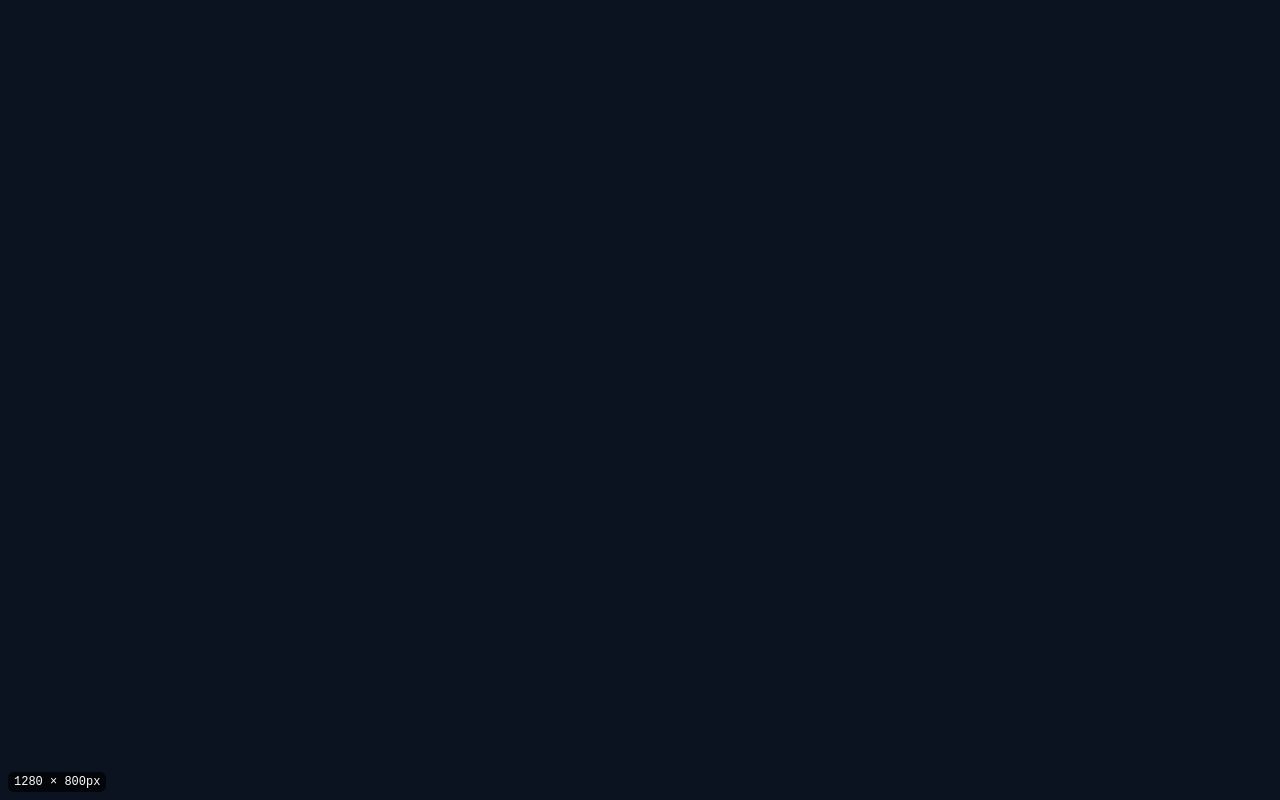
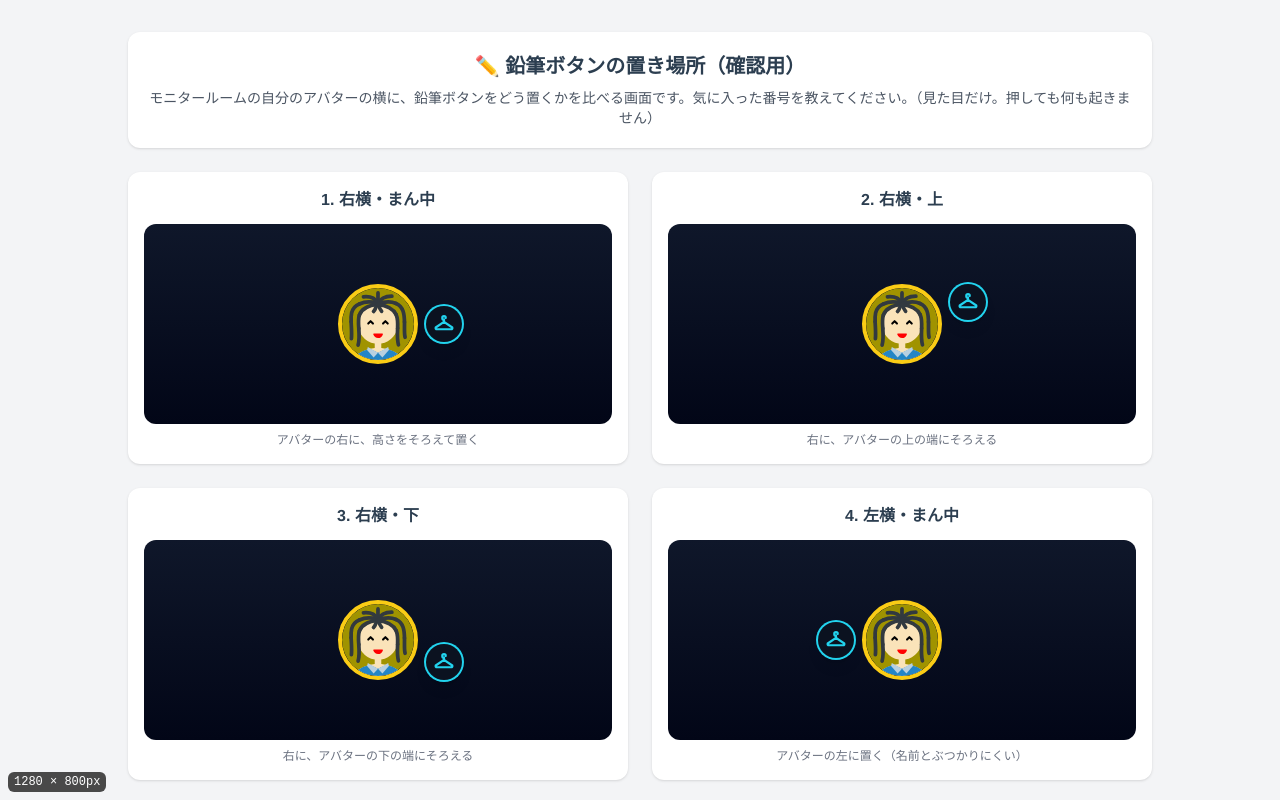
Before and after one commit to nisino25/ce-n-game, a Vue app: page /avatar-button-lab in a window 1280 px wide. Before the commit this address had no page. Shown: the top 800 px of the page. Built offline with nearby package versions, Linux system fonts and the light colour scheme.

Commit message:
開発用の「鉛筆ボタンの置き場所」の比較画面を追加する（/avatar-button-lab）
Co-Authored-By: Claude Haiku 5.5 <noreply@anthropic.com>

```diff
--- a/src/router/index.js
+++ b/src/router/index.js
@@ -42,6 +42,7 @@ import SoundTest from "@/views/DominationGame/SoundTest.vue";
 import EatenCompare from "@/views/DominationGame/EatenCompare.vue";
 import DeviceStats from "@/views/Admin/DeviceStats.vue";
 import ClothesLab from "@/views/ClothesLab/ClothesLab.vue";
+import AvatarButtonLab from "@/views/AvatarButtonLab/AvatarButtonLab.vue";
 
 
 const routes = [
@@ -251,6 +252,13 @@ const routes = [
         component: ClothesLab
     },
 
+    // ■鉛筆ボタンの置き場所を比べる画面（開発用）
+    {
+        path: "/avatar-button-lab",
+        name: "AvatarButtonLab",
+        component: AvatarButtonLab
+    },
+
     {
         path: "/creature-scan",
         name: "CreatureScan",
--- /dev/null
+++ b/src/views/AvatarButtonLab/AvatarButtonLab.vue
@@ -0,0 +1,76 @@
+<template>
+    <div class="min-h-screen bg-gray-100 py-8 px-4">
+        <div class="max-w-5xl mx-auto">
+
+            <header class="bg-white rounded-xl shadow p-5 mb-6">
+                <h1 class="text-xl font-bold">✏️ 鉛筆ボタンの置き場所（確認用）</h1>
+                <p class="text-sm text-gray-600 mt-2">
+                    モニタールームの自分のアバターの横に、鉛筆ボタンをどう置くかを比べる画面です。気に入った番号を教えてください。（見た目だけ。押しても何も起きません）
+                </p>
+            </header>
+
+            <div class="grid sm:grid-cols-2 gap-6">
+                <section v-for="variant in variants" :key="variant.id" class="bg-white rounded-xl shadow p-4">
+                    <h2 class="font-bold mb-3">{{ variant.id }}. {{ variant.label }}</h2>
+
+                    <!-- ■モニタールームの背景に近い箱の中で、アバターと鉛筆ボタンを置く -->
+                    <div class="relative h-[200px] rounded-xl overflow-hidden bg-gradient-to-b from-slate-900 to-slate-950">
+                        <div class="absolute left-1/2 top-1/2 -translate-x-1/2 -translate-y-1/2 w-20 h-20">
+                            <div
+                                class="w-full h-full rounded-full border-4 border-yellow-400 overflow-hidden"
+                                v-html="avatarSvg"
+                            ></div>
+
+                            <button
+                                type="button"
+                                class="absolute rounded-full bg-[#0b1220] p-1 shadow-lg ring-2 ring-cyan-400"
+                                :style="variant.style"
+                                aria-hidden="true"
+                                tabindex="-1"
+                            >
+                                <svg viewBox="0 0 64 64" class="w-7 h-7 block">
+                                    <path d="M32 27 V22 A4 4 0 1 1 36 18" fill="none" stroke="#22d3ee" stroke-width="5" stroke-linecap="round"/>
+                                    <path d="M32 27 L13 40 Q12 44 16 44 H48 Q52 44 51 40 Z" fill="none" stroke="#22d3ee" stroke-width="5" stroke-linejoin="round"/>
+                                </svg>
+                            </button>
+                        </div>
+                    </div>
+
+                    <p class="text-xs text-gray-500 mt-2">{{ variant.note }}</p>
+                </section>
+            </div>
+
+        </div>
+    </div>
+</template>
+
+<script>
+export default {
+    name: "AvatarButtonLab",
+
+    data(){
+        return {
+            // 見本のアバター（モニタールームで出ている人と同じ作り方）
+            sample: { env:5, clo:12, head:3, mouth:8, eyes:20, top:14 },
+
+            // 鉛筆ボタンの置き方。style はアバターの箱（80px）からの相対位置
+            variants: [
+                { id: 1, label: "右横・まん中", note: "アバターの右に、高さをそろえて置く", style: { left: "100%", top: "50%", transform: "translate(8px, -50%)" } },
+                { id: 2, label: "右横・上", note: "右に、アバターの上の端にそろえる", style: { left: "100%", top: "0", transform: "translate(8px, 0)" } },
+                { id: 3, label: "右横・下", note: "右に、アバターの下の端にそろえる", style: { left: "100%", bottom: "0", transform: "translate(8px, 0)" } },
+                { id: 4, label: "左横・まん中", note: "アバターの左に置く（名前とぶつかりにくい）", style: { right: "100%", top: "50%", transform: "translate(-8px, -50%)" } },
+                { id: 5, label: "右下の角（バッジ風）", note: "アバターの右下に、少し重ねる", style: { right: "-6px", bottom: "-6px" } },
+                { id: 6, label: "右上の角（バッジ風）", note: "アバターの右上に、少し重ねる", style: { right: "-6px", top: "-6px" } },
+                { id: 7, label: "上・まん中", note: "アバターの真上に置く", style: { left: "50%", top: "-48px", transform: "translateX(-50%)" } },
+                { id: 8, label: "下・まん中", note: "アバターの真下に置く（今の案に近い）", style: { left: "50%", bottom: "-48px", transform: "translateX(-50%)" } },
+            ],
+        };
+    },
+
+    computed:{
+        avatarSvg(){
+            return this.$buildAvatar(this.sample);
+        },
+    },
+}
+</script>
```
